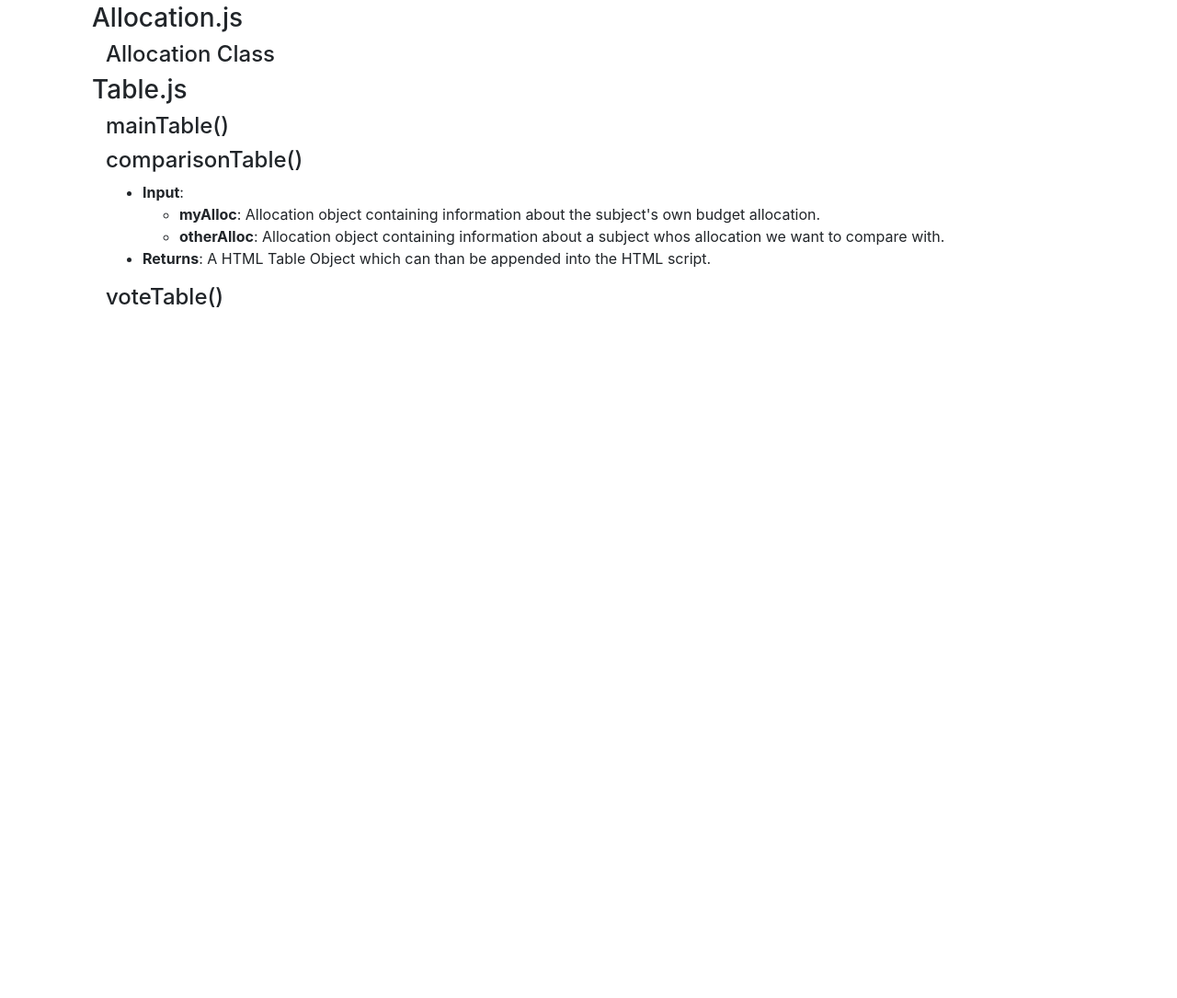
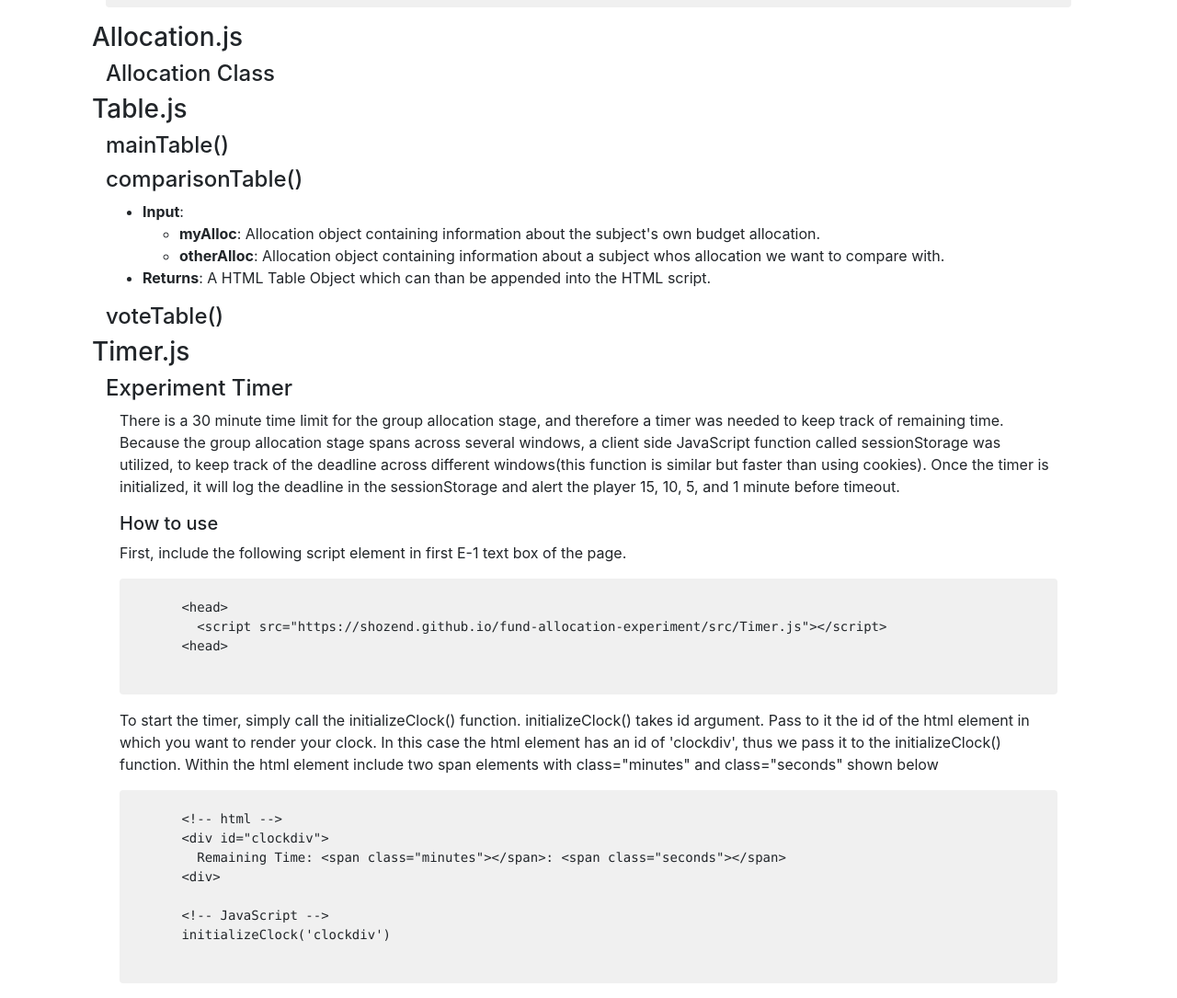
Before and after one commit to ShozenD/fund-allocation-experiment, a plain HTML site: page docs/api-docs.html in a window 1280 px wide. Shown: the part 549-1634 px from the top of the page at 92% size. Before the commit the page ends 894 px from the top, so only its background shows below. Drawn offline with nearby package versions, Linux system fonts and the light colour scheme.

Commit message:
added expla for Timer.js

```diff
--- a/docs/api-docs.html
+++ b/docs/api-docs.html
@@ -22,7 +22,7 @@
       <h3>Brief Introduction</h3>
       <div class="container">
         <p>This JavaScript Library was created to simplify the coding process on LIONESS Lab. It contains two files, Allocation.js,
-          and Table.js. Although some stages may not require the import of both files, it is still recomended that both files are
+          Table.js, and Timer.js. Although some stages may not require the import of all files, it is convienient to have all files
           imported. They also require the import of the BootStrap CSS Library inorder to render desirably. Thus it is recomended that
           the following code is included within the first E-1 text box of every stage.
         </p>
@@ -40,9 +40,10 @@
         &lt;!-- Additional JavaScript --&gt;
         &lt;script src="https://shozend.github.io/fund-allocation-experiment/src/Allocation.js"&gt;&lt;/script&gt;
         &lt;script src="https://shozend.github.io/fund-allocation-experiment/src/Table.js"&gt;&lt;/script&gt;
+        &lt;script src="https://shozend.github.io/fund-allocation-experiment/src/Timer.js"&gt;&lt;/script&gt;
       &lt;head&gt;
           </code>
-          </pre>
+        </pre>
       </div>
     </div>
 
@@ -85,6 +86,46 @@
         <h4>voteTable()</h4>
       </div>
     </div>
+
+    <!--Timer.js-->
+    <div class="container">
+      <h3>Timer.js</h3>
+      <div class="container">
+        <h4>Experiment Timer</h4>
+        <div class="container">
+          <p>There is a 30 minute time limit for the group allocation stage, and therefore a timer was needed to keep track of remaining time.
+            Because the group allocation stage spans across several windows, a client side JavaScript function called sessionStorage was utilized,
+            to keep track of the deadline across different windows(this function is similar but faster than using cookies). Once the timer is initialized,
+            it will log the deadline in the sessionStorage and alert the player 15, 10, 5, and 1 minute before timeout.
+          </p>
+          <h5>How to use</h5>
+          <p>First, include the following script element in first E-1 text box of the page.</p>
+          <pre class="rounded" style="background-color:#F0F0F0">
+            <code>
+        &lt;head&gt;
+          &lt;script src="https://shozend.github.io/fund-allocation-experiment/src/Timer.js"&gt;&lt;/script&gt;
+        &lt;head&gt;
+          </code>
+          </pre>
+          <p>To start the timer, simply call the initializeClock() function. initializeClock() takes id argument. Pass to it the id of the html element in
+            which you want to render your clock. In this case the html element has an id of 'clockdiv', thus we pass it to the initializeClock() function.
+            Within the html element include two span elements with class="minutes" and class="seconds" shown below
+          </p>
+          <pre class="rounded" style="background-color:#F0F0F0">
+              <code>
+        &lt;!-- html --&gt;
+        &lt;div id="clockdiv"&gt;
+          Remaining Time: &lt;span class="minutes"&gt;&lt;/span&gt;: &lt;span class="seconds"&gt;&lt;/span&gt;
+        &lt;div&gt;
+
+        &lt;!-- JavaScript --&gt;
+        initializeClock('clockdiv')
+            </code>
+            </pre>
+
+        </div>
+      </div>
+    </div>
   </div>
 
 
```
